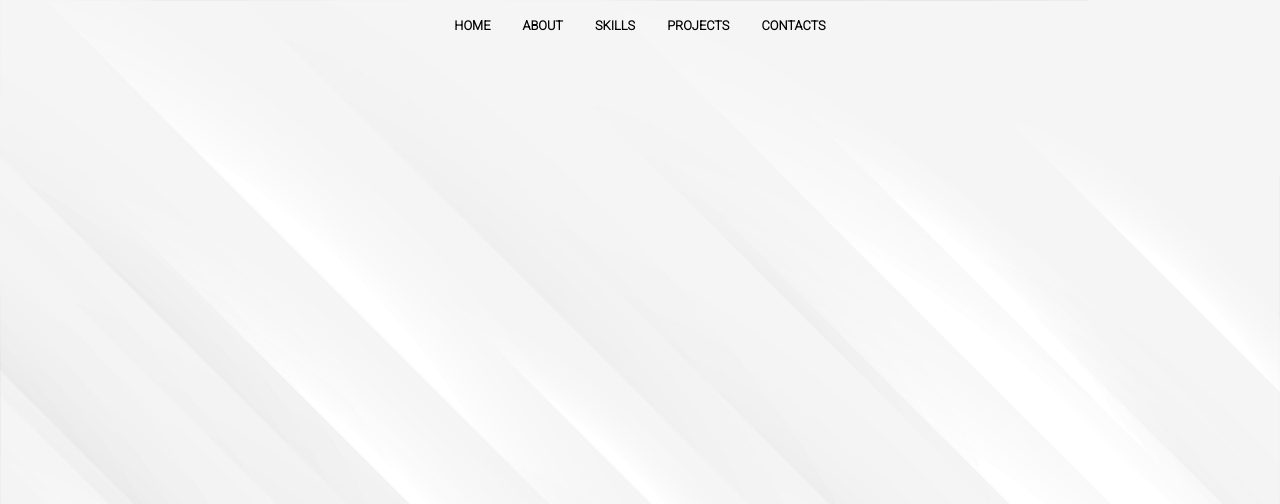
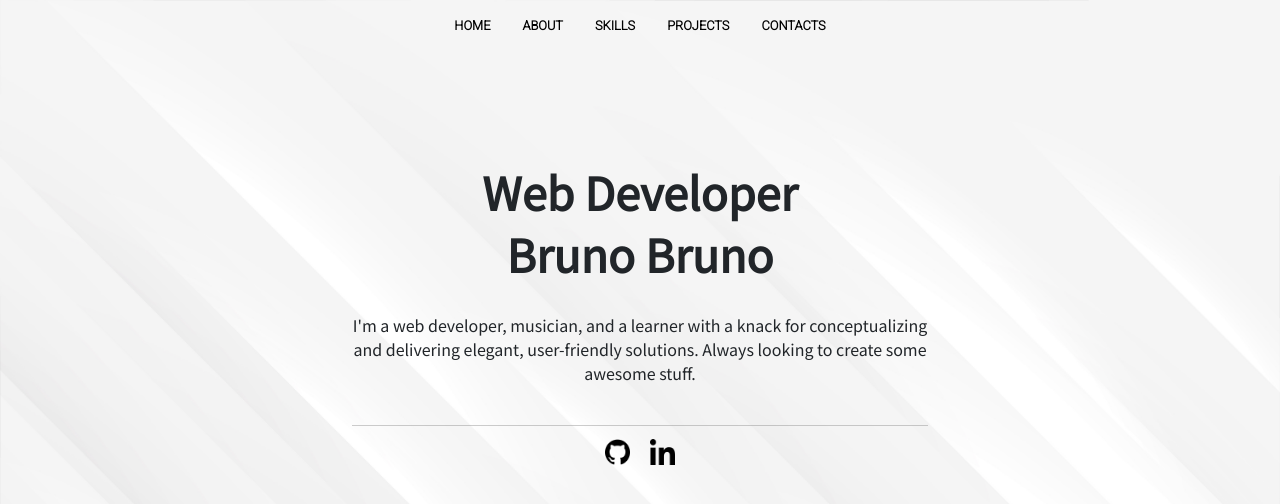
Before and after one commit to brunommbruno/Portfolio, a React (Create React App) app: page / in a window 1280 px wide. Shown: the top 504 px of the page. Built offline with nearby package versions, Linux system fonts and the light colour scheme.

Commit message:
added home jumbo

```diff
--- a/src/App.js
+++ b/src/App.js
@@ -1,11 +1,13 @@
 import "bootstrap/dist/css/bootstrap.min.css";
 
 import Navbar from "./components/Navbar";
+import HomeJumbo from "./components/HomeJumbo";
 
 function App() {
   return (
     <div className="App">
       <Navbar />
+      <HomeJumbo />
     </div>
   );
 }
--- /dev/null
+++ b/src/components/HomeJumbo.js
@@ -0,0 +1,27 @@
+import githubIcon from "../img/github.png";
+import linkedInIcon from "../img/linkedin.png";
+const HomeJumbo = () => {
+  return (
+    <div className="home-jumbo">
+      <h1> Web Developer </h1>
+      <h1> Bruno Bruno</h1>
+      <p>
+        I'm a web developer, musician, and a learner with a knack for
+        conceptualizing and delivering elegant, user-friendly solutions. Always
+        looking to create some awesome stuff.
+      </p>
+      <span className="jumbo-underline" />
+      <div className="jumbo-links">
+        <a href="">
+          <img alt="github icon" src={githubIcon} />
+        </a>
+        <a href="">
+          {" "}
+          <img alt="linked in icon" src={linkedInIcon} />
+        </a>
+      </div>
+    </div>
+  );
+};
+
+export default HomeJumbo;
--- a/src/index.css
+++ b/src/index.css
@@ -1,4 +1,5 @@
 @import url("https://fonts.googleapis.com/css2?family=Roboto:wght@300&display=swap");
+@import url("https://fonts.googleapis.com/css2?family=Noto+Sans+JP&display=swap");
 
 body {
   margin: 0;
@@ -24,11 +25,13 @@
   font-family: "Roboto", sans-serif;
   font-weight: bold;
   font-size: 0.8rem;
+  padding-bottom: 16vh;
 }
 
 .main-navbar a {
   margin: 0rem 1rem 0rem 1rem;
   color: black;
+  border-bottom: 2px solid transparent;
 }
 
 .main-navbar a:visited {
@@ -38,6 +41,35 @@
 .main-navbar a:hover {
   text-decoration: none;
   border-bottom: 2px solid rgba(61, 61, 61, 0.521);
-  transform: scale(1.1);
-  transition: 0.5s;
 }
+
+.home-jumbo {
+  text-align: center;
+  font-family: "Noto Sans JP", sans-serif;
+}
+
+.home-jumbo h1 {
+  font-weight: bold;
+  font-size: 2.8rem;
+}
+
+.home-jumbo p {
+  margin-top: 2rem;
+  padding: 0rem 35vh 0rem 35vh;
+}
+
+.home-jumbo .jumbo-underline {
+  border-bottom: 1px solid rgba(128, 128, 128, 0.404);
+  padding: 0rem 18rem 0rem 18rem;
+}
+
+.home-jumbo .jumbo-links {
+  margin-top: 0.8rem;
+  display: flex;
+  justify-content: center;
+}
+
+.home-jumbo .jumbo-links img {
+  height: 1.6rem;
+  margin: 0rem 0.6rem 0rem 0.6rem;
+}
```
Also changed, not shown: src/img/github.png (added), src/img/linkedin.png (added).
